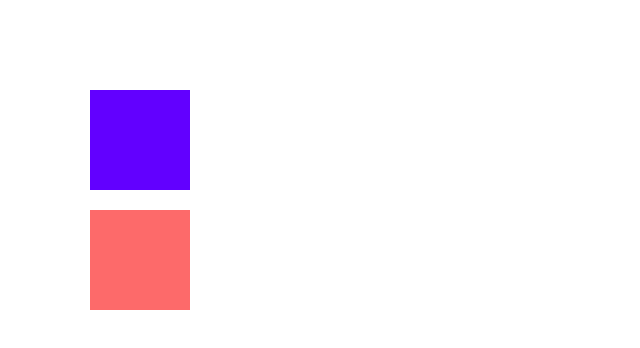
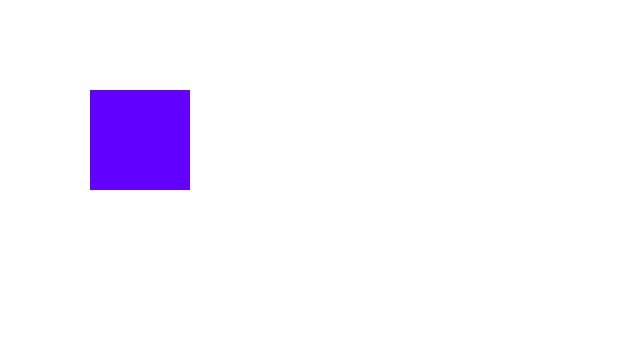
Before and after one commit to Wander27Rodrigues/ComputacaoGrafica01, a plain HTML site: page index.html in a window 1280 px wide. Shown: the whole page, without its empty margins (0-640 px from the left). Drawn offline with Linux system fonts and the light colour scheme.

Commit message:
:book: PDF

```diff
--- a/index.html
+++ b/index.html
@@ -15,9 +15,9 @@
 
     </div>
 
-    <div id="SecondQuadrado">
+    <!-- <div id="SecondQuadrado">
 
-    </div>
+    </div> -->
 
 
 </body>
```
Also changed, not shown: 1 other file.
